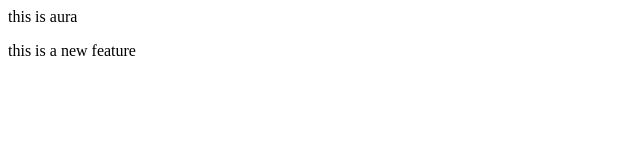
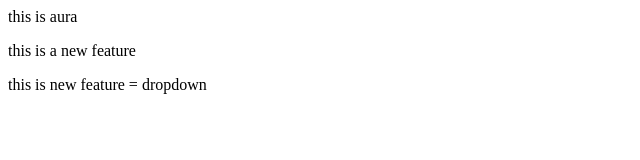
Before and after one commit to roshanc786/LocalRepo, a plain HTML site: page index.html in a window 1280 px wide. Shown: the whole page, without its empty margins (0-640 px from the left). Drawn offline with Linux system fonts and the light colour scheme.

Commit message:
add dropdown

```diff
--- a/index.html
+++ b/index.html
@@ -1,3 +1,5 @@
 <p>this is aura </p>
 
 <p>this is a new feature </p>
+
+<p>this is new feature = dropdown </p>
```
